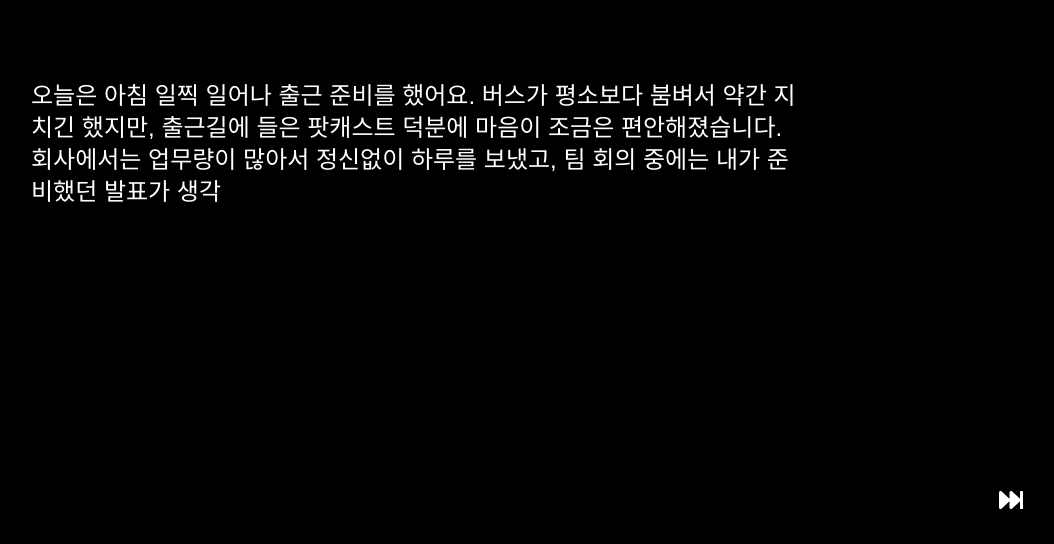
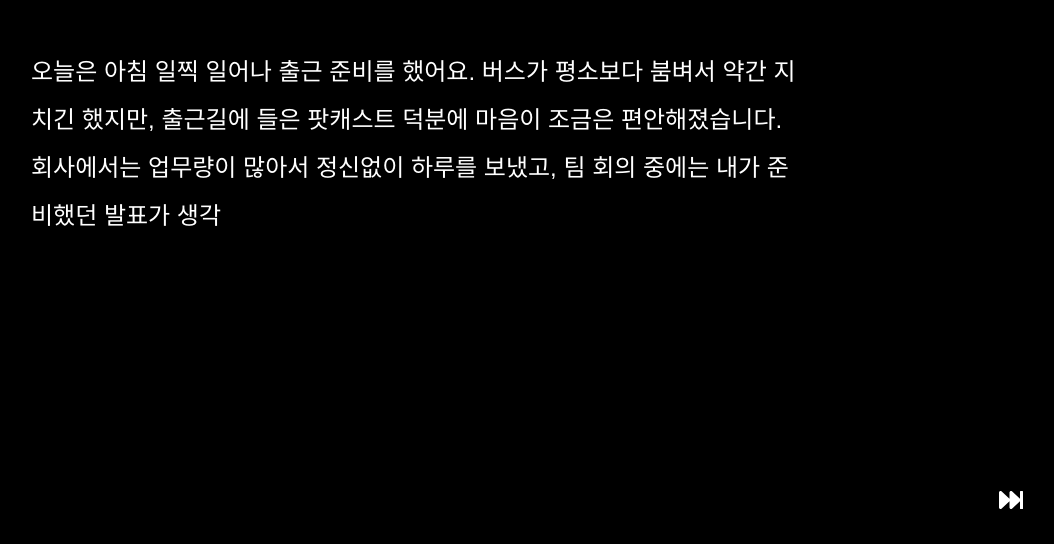
Before and after one commit to yoojeanah/maum-record, a Next.js app: page /result in a window 1280 px wide. Shown: the part 256-800 px from the top of the page, without its empty margins (225-1279 px from the left). Built offline with nearby package versions, Linux system fonts and the light colour scheme.

Commit message:
feat: 그라데이션 및 타이핑 페이드아웃

```diff
--- a/src/app/page.js
+++ b/src/app/page.js
@@ -27,7 +27,7 @@ export default function MainPage() {
 
   return (
     <div
-      className="bg-gradient-to-br from-blue-100 to-purple-200 min-h-screen flex flex-col items-center text-gray-800 font-sans font-semibold"
+      className="min-h-screen bg-gradient-to-b from-blue-100 via-purple-100 to-white flex flex-col items-center text-gray-800 font-sans font-semibold"
       style={{
         fontFamily:
           '-apple-system, BlinkMacSystemFont, "Segoe UI", Roboto, Helvetica, Arial, sans-serif',
@@ -108,7 +108,7 @@ export default function MainPage() {
         </div>
       </section>
 
-      <section className="relative w-full pt-32 pb-56 flex flex-col items-center bg-gradient-to-t from-white via-white to-purple-100 animate-on-scroll">
+      <section className="relative w-full pt-32 pb-56 flex flex-col items-center animate-on-scroll">
         <div className="relative z-10 flex flex-col items-center gap-6">
           <h2 className="text-2xl font-bold text-gray-800 text-center">
             지금 바로, 당신의 이야기를 기록해 보세요.
--- a/src/components/ResultPage.js
+++ b/src/components/ResultPage.js
@@ -33,12 +33,13 @@ export default function ResultPage({
   const [nickname] = useState("마음이");
   const [charIndex, setCharIndex] = useState(0);
   const [displayedText, setDisplayedText] = useState("");
+  const [typingSkipped, setTypingSkipped] = useState(false);
+  const [fadeOut, setFadeOut] = useState(false);
   const [showFullResult, setShowFullResult] = useState(false);
-  const [typingSkipped, setTypingSkipped] = useState(false);
 
   const formattedSummary = useMemo(() => {
     const totalSentences = longSummary.split(/(?<=[.!?])\s+/).length;
-    const sentencesPerParagraph = Math.ceil(totalSentences / 2); // 절반 기준으로 문단 쪼개기
+    const sentencesPerParagraph = Math.ceil(totalSentences / 2);
     return formatSummaryToParagraphs(longSummary, sentencesPerParagraph);
   }, [longSummary]);
 
@@ -51,17 +52,24 @@ export default function ResultPage({
         setCharIndex((prev) => prev + 1);
       } else {
         clearInterval(interval);
-        setTimeout(() => setShowFullResult(true), 1000);
+        setTimeout(() => setFadeOut(true), 500);
       }
     }, 40);
 
     return () => clearInterval(interval);
   }, [charIndex, typingSkipped, formattedSummary]);
 
+  useEffect(() => {
+    if (fadeOut) {
+      setTimeout(() => {
+        setShowFullResult(true);
+      }, 1000);
+    }
+  }, [fadeOut]);
+
   const skipTyping = () => {
     setTypingSkipped(true);
-    setDisplayedText(formattedSummary);
-    setShowFullResult(true);
+    setFadeOut(true);
   };
 
   return (
@@ -70,8 +78,15 @@ export default function ResultPage({
       {showFullResult && <ProfileIcon />}
 
       {!showFullResult && (
-        <div className="absolute inset-0 flex items-center justify-center px-6 bg-black z-50 transition-opacity duration-700">
-          <p className="text-white text-lg sm:text-xl md:text-2xl leading-loose max-w-3xl whitespace-pre-wrap">
+        <div
+          className={`absolute inset-0 flex items-center justify-center px-6 bg-black z-50 transition-opacity duration-1000 ${
+            fadeOut ? "opacity-0" : "opacity-100"
+          }`}
+        >
+          <p
+            className="text-white text-lg sm:text-xl md:text-2xl max-w-3xl whitespace-pre-wrap"
+            style={{ lineHeight: "2.0" }}
+          >
             {displayedText}
           </p>
           <button
@@ -86,7 +101,7 @@ export default function ResultPage({
 
       <div
         className={`absolute inset-0 bg-gradient-to-br from-purple-100 via-blue-100 to-indigo-100 flex flex-col items-center justify-center px-4 py-10 transition-opacity duration-1000 ${
-          showFullResult ? "opacity-100" : "opacity-0 pointer-events-none"
+          fadeOut ? "opacity-100" : "opacity-0"
         }`}
       >
         <div className="bg-white shadow-xl rounded-2xl p-8 w-full max-w-xl text-center">
```
